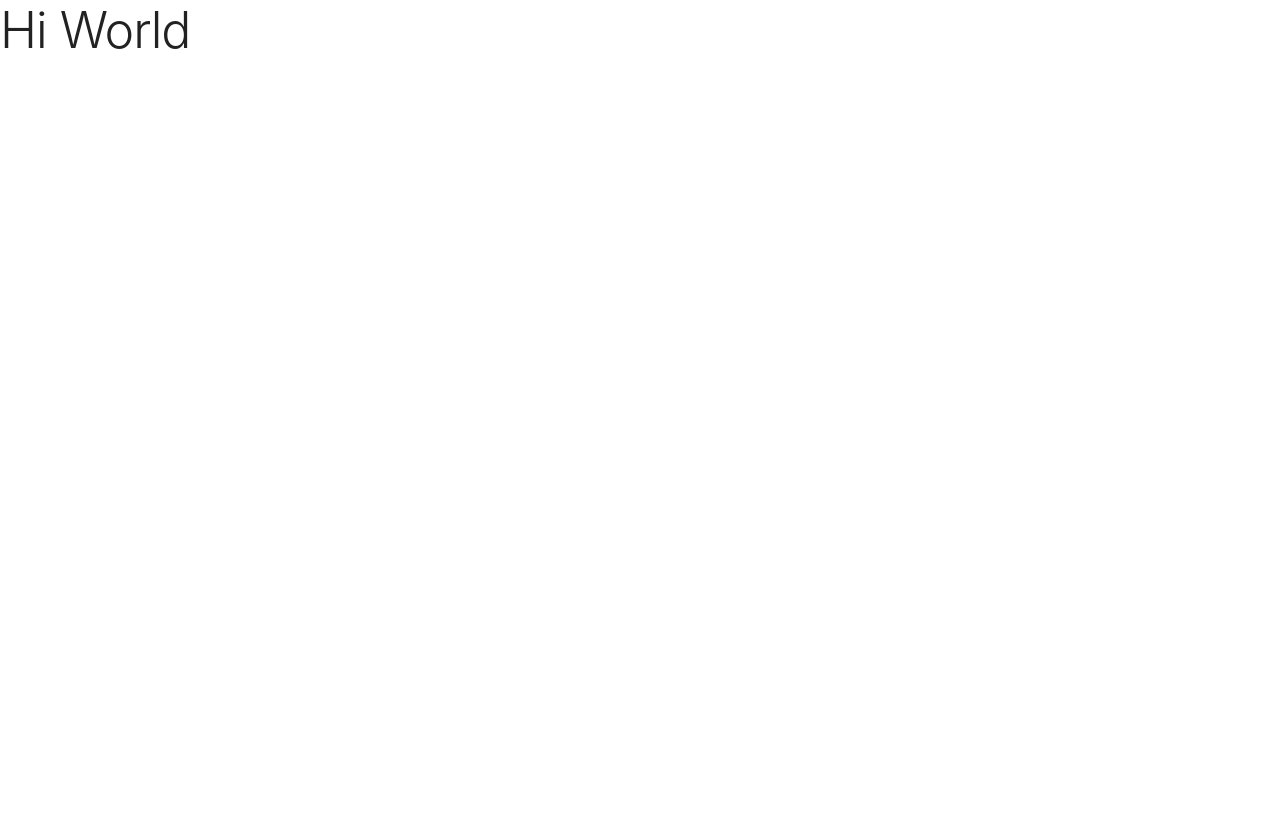
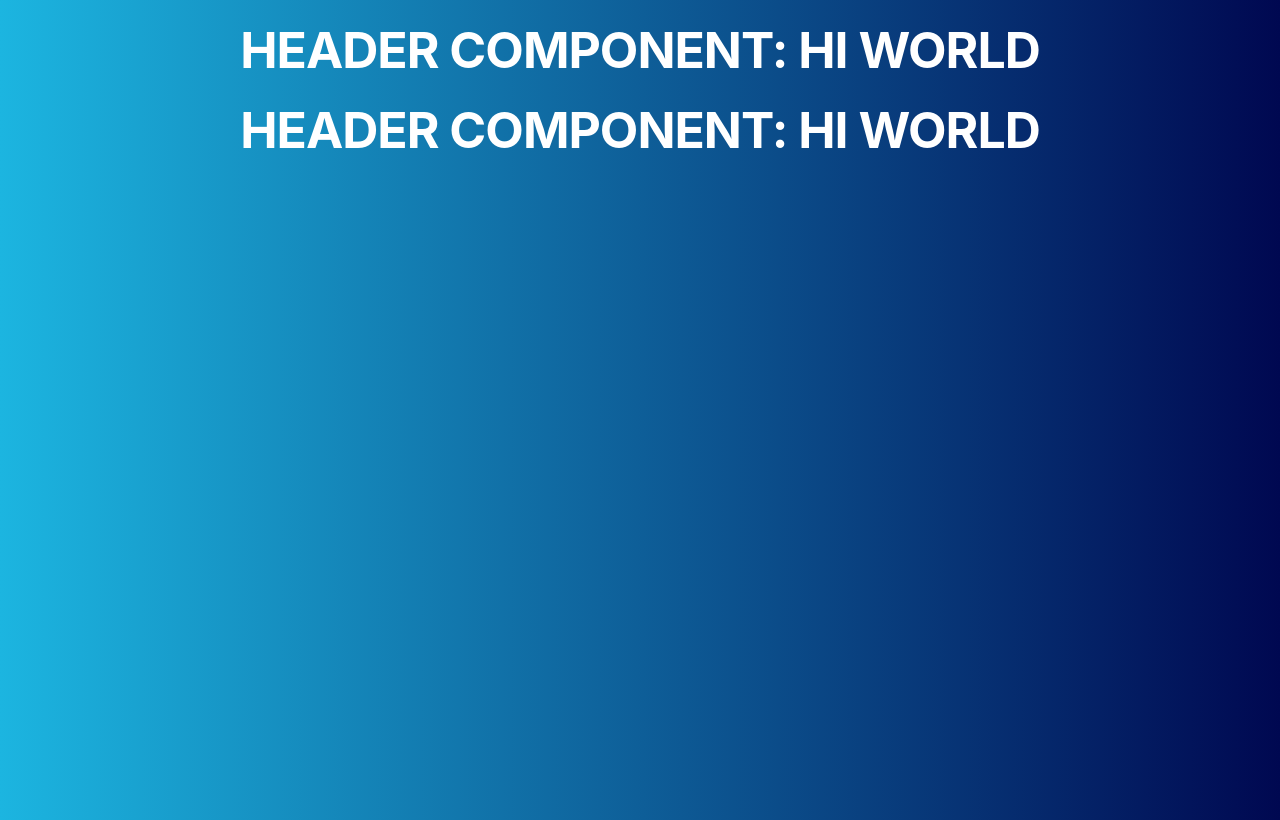
Before and after one commit to Albertoenriquepaulo/UdemyJS-React, a React (Create React App) app: page / in a window 1280 px wide. Built offline with nearby package versions, Linux system fonts and the light colour scheme.

Commit message:
242. Comenzando nuestro primer proyecto

```diff
--- a/src/App.js
+++ b/src/App.js
@@ -1,10 +1,21 @@
-import React from 'react';
+// Enlace del proyecto donde esta el contenido de index.css
+// https://gist.github.com/juanpablogdl/194c15d376391a67c46dd08817bf9ae4
+
+import React, { Fragment } from 'react';
+import Header from './component/Header'
 
 function App() {
   return (
-    <div className="App">
-      <h1>Hi World</h1>
-    </div>
+    // <div className="App">
+    //   <Header />
+    //   <Header />
+    // </div>
+    // Sid escomentamos lo de arriba haria lo mismo que lo de Fragment
+    // Pero para usar Fragment hay que incluirlo en el import
+    <Fragment>
+      <Header />
+      <Header />
+    </Fragment>
   );
 }
 
--- /dev/null
+++ b/src/component/Header.js
@@ -0,0 +1,10 @@
+import React from 'react'
+
+
+function Header() {
+    return (
+        <h1>Header Component: Hi World</h1>
+    );
+}
+
+export default Header;
--- a/src/index.css
+++ b/src/index.css
@@ -1,13 +1,62 @@
+html {
+  height: 100%;
+}
 body {
-  margin: 0;
-  font-family: -apple-system, BlinkMacSystemFont, 'Segoe UI', 'Roboto', 'Oxygen',
-    'Ubuntu', 'Cantarell', 'Fira Sans', 'Droid Sans', 'Helvetica Neue',
+  font-family: -apple-system, BlinkMacSystemFont, "Segoe UI", "Roboto", "Oxygen",
+    "Ubuntu", "Cantarell", "Fira Sans", "Droid Sans", "Helvetica Neue",
     sans-serif;
   -webkit-font-smoothing: antialiased;
   -moz-osx-font-smoothing: grayscale;
+  background: linear-gradient(90deg, #1cb5e0 0%, #000851 100%);
+  height: 100%;
+}
+h1 {
+  color: white;
+  text-transform: uppercase;
+  text-align: center;
+  margin-top: 2rem;
+  font-weight: bold;
+}
+.container {
+  background-color: white;
+  padding: 1rem;
+  border-radius: 1rem;
+  margin-top: 2rem;
+  height: 80vh;
 }
 
-code {
-  font-family: source-code-pro, Menlo, Monaco, Consolas, 'Courier New',
-    monospace;
+form,
+.mensajes {
+  padding: 2rem;
+  max-width: 600px;
+  margin: 0 auto;
 }
+.mensajes {
+  text-align: center;
+}
+.resultado {
+  border: 2px solid #00b0d7;
+  padding: 3rem 0;
+}
+form label {
+  text-align: center;
+  font-size: 2rem;
+}
+input[type="submit"]:disabled {
+  opacity: 0.2;
+  color: black;
+}
+
+.error {
+  background-color: white;
+  border: 2px solid red;
+  padding: 0.5rem;
+  text-align: center;
+  color: red;
+  text-transform: uppercase;
+  max-width: 600px;
+  margin: 0 auto;
+}
+.resultado p {
+  margin: 0;
+}
```
